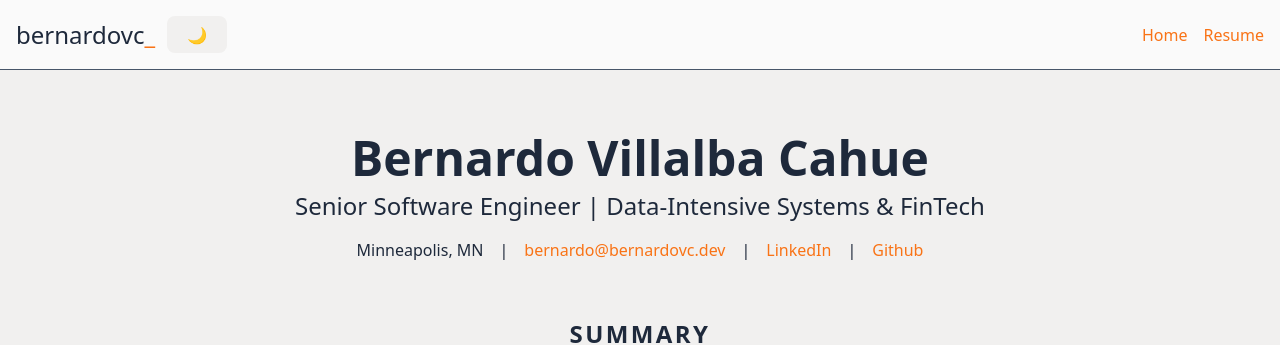
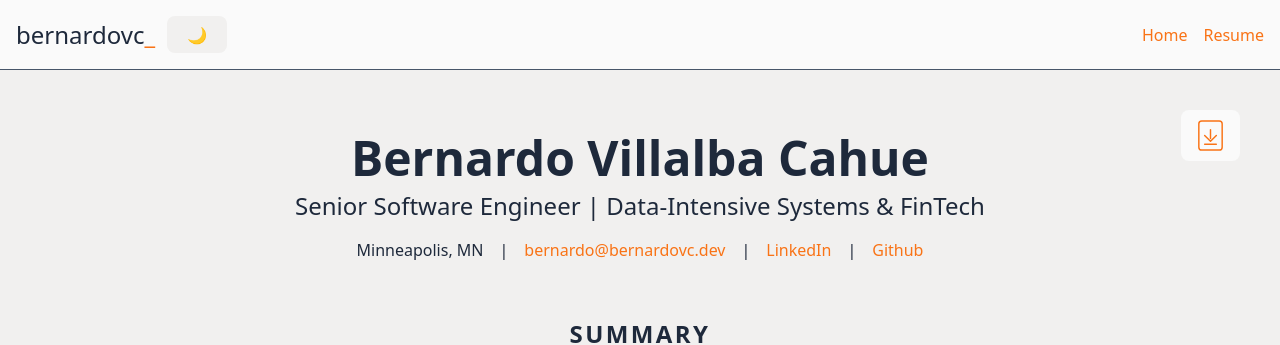
Before and after one commit to capatazche/my-public-website, a React (Vite) app: page /resume in a window 1280 px wide. Shown: the top 345 px of the page. Built offline with nearby package versions, Linux system fonts and the light colour scheme.

Commit message:
Download Resume Feature

```diff
--- a/src/pages/ResumePage.tsx
+++ b/src/pages/ResumePage.tsx
@@ -3,7 +3,9 @@ import ResumeSection  from '../components/resume/ResumeSection';
 import ExperienceItem from '../components/resume/ExperienceItem';
 import SkillsList from '../components/resume/SkillsList';
 
-// En un futuro, podrías mover estos datos a un archivo data.ts o un JSON.
+import PDFdownload from '../assets/download_pdf_icon.svg';
+
+// TODO: mover estos datos a un archivo data.ts o un JSON.
 const resumeData = {
     header: {
         name: "Bernardo Villalba Cahue",
@@ -112,7 +114,37 @@ const resumeData = {
 export default function ResumePage() {
     return (
         <div className="mx-auto p-2 md:p-4">
-            <ResumeHeader {...resumeData.header} />
+            <div className="relative">
+                <ResumeHeader {...resumeData.header} />
+
+                <div className="absolute top-0 right-0 md:p-2">
+                    <a
+                        href="../../public/bernardo_cv_SWE_Sep27_2025.pdf" // Path relative to the public folder
+                        download="BernardoVillalbaCahue_Resume.pdf"   // The desired filename for the user
+                        className="
+                            inline-flex items-center gap-2 px-3 py-2
+                            rounded-lg bg-bg-nav opacity-60 md:opacity-100
+                            transition-all duration-250 ease-in-out
+                        "
+                    >
+                        <svg xmlns="http://www.w3.org/2000/svg"
+                             width="35" height="35" viewBox="0 0 24 24"
+                             fill="none" stroke="currentColor" strokeWidth="1"
+                             strokeLinecap="round" strokeLinejoin="round"
+                             aria-label="Download resume">
+                            {/* Paper / document rectangle */}
+                            <rect x="4" y="2" width="16" height="20" rx="2" ry="2"/>
+                            {/* Download arrow */}
+                            <path d="M12 8v6"/>
+                            <path d="M8 12l4 4 4-4"/>
+                            {/* Base line */}
+                            <path d="M8 18h8"/>
+                        </svg>
+
+
+                    </a>
+                </div>
+            </div>
 
             <ResumeSection title="Summary">
                 <p className="text-justify">{resumeData.summary}</p>
```
Also changed, not shown: src/assets/download_pdf_icon.svg (added), 1 other file (tests, documents, lock files or other folders).
